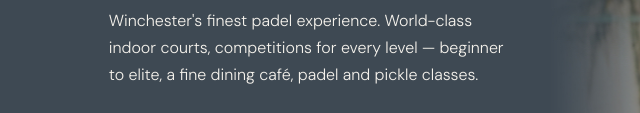
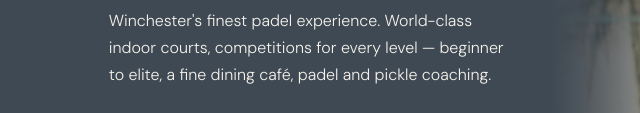
Before and after one commit to mattrusselluk/play, a plain HTML site: page index.html in a window 1280 px wide. Shown: the part 687-800 px from the top of the page, 0-640 px from the left. Drawn offline with Linux system fonts and the light colour scheme; a web font is replaced by a local one.

Commit message:
Update index.html

```diff
--- a/index.html
+++ b/index.html
@@ -28,7 +28,7 @@
     html { scroll-behavior: smooth; }
 
     body {
-      background: var(--black);
+      background: black;
       color: var(--white);
       font-family: 'DM Sans', sans-serif;
       font-weight: 300;
@@ -130,6 +130,7 @@
       grid-template-columns: 1fr 1fr;
       position: relative;
       overflow: hidden;
+      background-color: var(--black);
     }
 
     .hero-left {
@@ -898,7 +899,7 @@
   <div class="hero-left">
     <p class="hero-tag">Winchester's Premier Padel Club</p>
     <h1 class="hero-headline">Meet<br>Compete<br><span>Play</span></h1>
-    <p class="hero-sub">Winchester's finest padel experience. World-class indoor courts, competitions for every level — beginner to elite, a fine dining café, padel and pickle classes.</p>
+    <p class="hero-sub">Winchester's finest padel experience. World-class indoor courts, competitions for every level — beginner to elite, a fine dining café, padel and pickle coaching.</p>
     <div class="hero-cta">
       <a href="#contact" class="btn btn-primary">Book a Court</a>
       <a href="#membership" class="btn btn-outline">Memberships</a>
```
